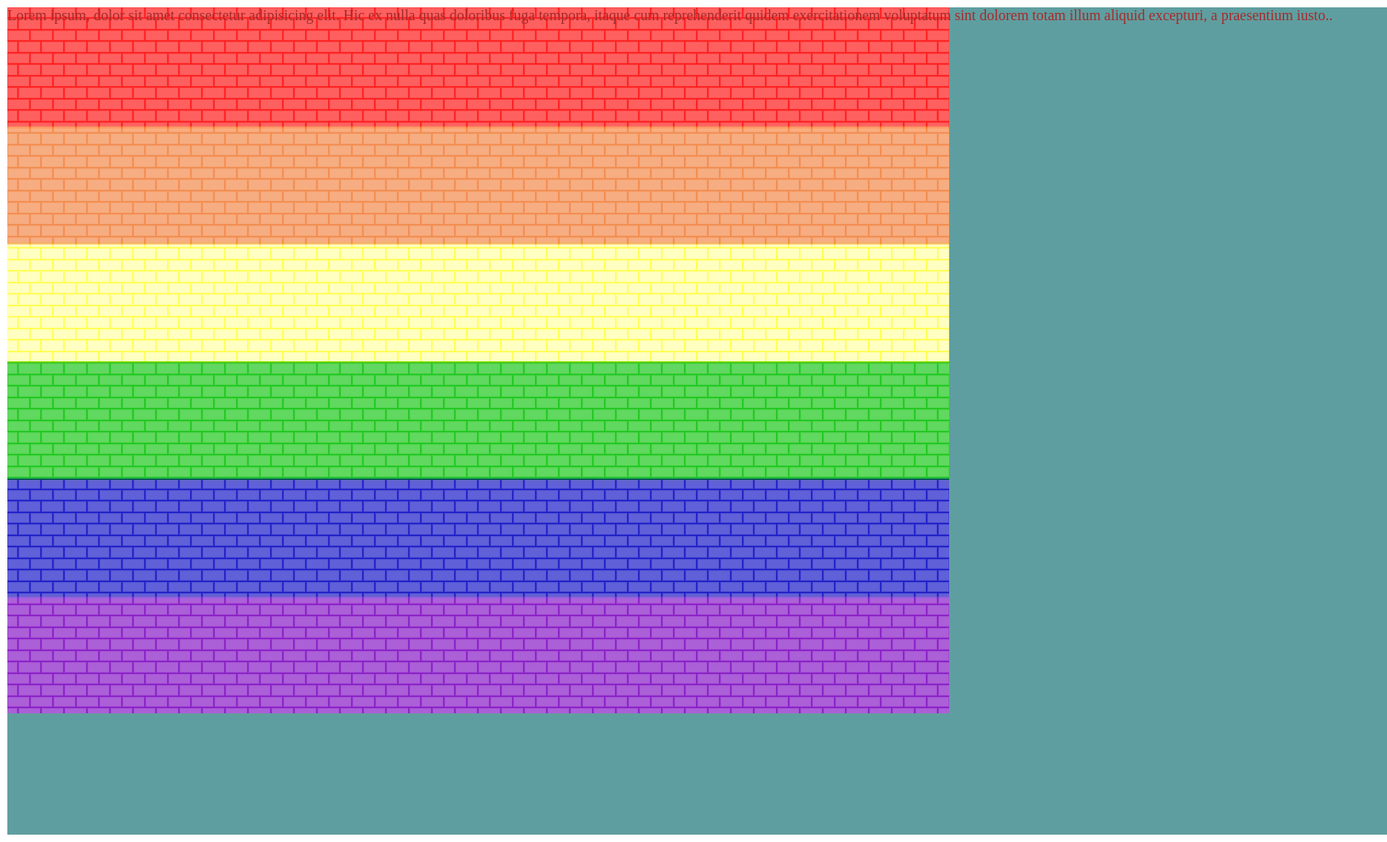
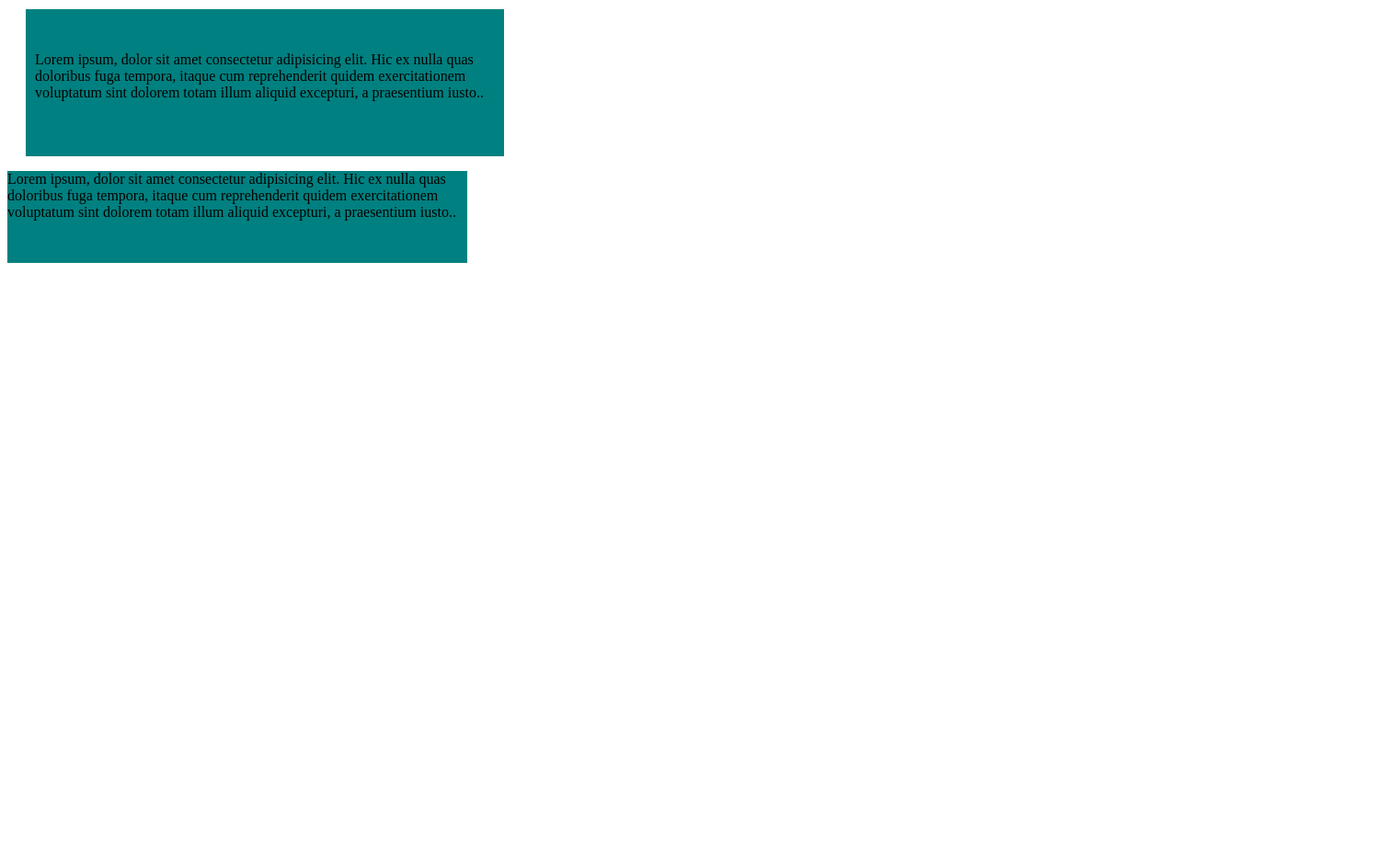
Before and after one commit to MarchenkoYaroslava/github-tutorial, a plain HTML site: page index.html in a window 1280 px wide. Shown: the whole page at 92% size, 1508 px wide, since content can reach past the window. After the commit the page ends 800 px from the top, so only its background shows below. Drawn offline with Linux system fonts and the light colour scheme.

Commit message:
Работает  с внутреним отступом и внешним.

```diff
--- a/index.html
+++ b/index.html
@@ -4,27 +4,39 @@
     <meta charset="UTF-8">
     <meta name="viewport" content="width=device-width, initial-scale=1.0">
     <title>HTML</title>
-</head>
 
 <style>
     div{
-        color: brown;
-        width: 1500px;
-        height: 900px;
-        background: url('img/repeat.png');
-        background-repeat: no-repeat;
-        background-color: cadetblue;
-        ba
+        width: 500px;
+        height: 100px;
+        background-color: teal;
     }
+    .box1{
+        margin: 10px 20px;
+        padding: 30px 10px;
+    }
+
 </style>
 
+</head>
+
 <body>
-<div>
-    Lorem ipsum, dolor sit amet consectetur adipisicing elit.
-    Hic ex nulla quas doloribus fuga tempora, itaque cum reprehenderit
-    quidem exercitationem voluptatum sint dolorem totam illum aliquid excepturi,
-    a praesentium iusto..
-</div>
+    <div class="box1">
+        <p>
+        Lorem ipsum, dolor sit amet consectetur adipisicing elit.
+        Hic ex nulla quas doloribus fuga tempora, itaque cum reprehenderit
+        quidem exercitationem voluptatum sint dolorem totam illum aliquid excepturi,
+        a praesentium iusto..
+        </p>
+    </div>
+    <div class="box2">
+        <p>
+        Lorem ipsum, dolor sit amet consectetur adipisicing elit.
+        Hic ex nulla quas doloribus fuga tempora, itaque cum reprehenderit
+        quidem exercitationem voluptatum sint dolorem totam illum aliquid excepturi,
+        a praesentium iusto..
+        </p>
+    </div>
 </body>
 
 
```
